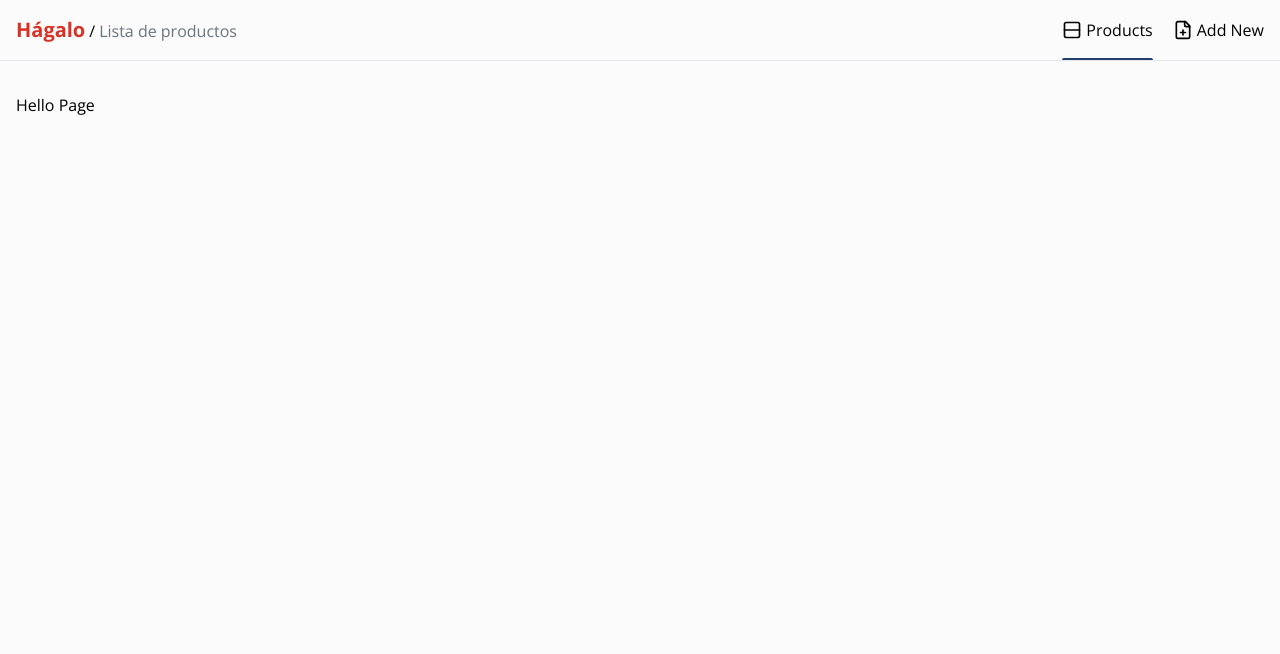
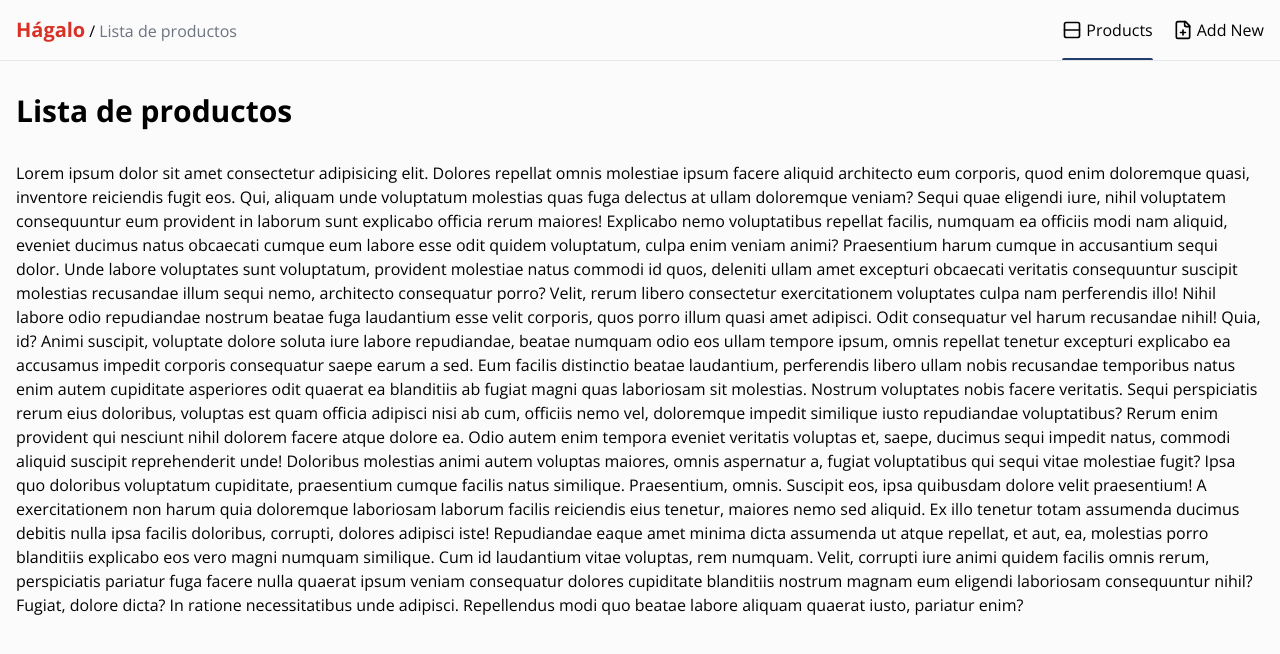
Before and after one commit to jesusrobot0/hagalo-codes-table, a Next.js app: page /list in a window 1280 px wide. Shown: the top 654 px of the page. Built offline with nearby package versions, Linux system fonts and the light colour scheme.

Commit message:
Add TitlePage component

```diff
--- a/src/app/list/page.tsx
+++ b/src/app/list/page.tsx
@@ -1,7 +1,55 @@
+import { TitlePage } from "@/components";
+
 export default function ProductListPage() {
   return (
-    <div>
-      <h1>Hello Page</h1>
-    </div>
+    <>
+      <TitlePage title="Lista de productos" />
+      <p>
+        Lorem ipsum dolor sit amet consectetur adipisicing elit. Dolores
+        repellat omnis molestiae ipsum facere aliquid architecto eum corporis,
+        quod enim doloremque quasi, inventore reiciendis fugit eos. Qui, aliquam
+        unde voluptatum molestias quas fuga delectus at ullam doloremque veniam?
+        Sequi quae eligendi iure, nihil voluptatem consequuntur eum provident in
+        laborum sunt explicabo officia rerum maiores! Explicabo nemo
+        voluptatibus repellat facilis, numquam ea officiis modi nam aliquid,
+        eveniet ducimus natus obcaecati cumque eum labore esse odit quidem
+        voluptatum, culpa enim veniam animi? Praesentium harum cumque in
+        accusantium sequi dolor. Unde labore voluptates sunt voluptatum,
+        provident molestiae natus commodi id quos, deleniti ullam amet excepturi
+        obcaecati veritatis consequuntur suscipit molestias recusandae illum
+        sequi nemo, architecto consequatur porro? Velit, rerum libero
+        consectetur exercitationem voluptates culpa nam perferendis illo! Nihil
+        labore odio repudiandae nostrum beatae fuga laudantium esse velit
+        corporis, quos porro illum quasi amet adipisci. Odit consequatur vel
+        harum recusandae nihil! Quia, id? Animi suscipit, voluptate dolore
+        soluta iure labore repudiandae, beatae numquam odio eos ullam tempore
+        ipsum, omnis repellat tenetur excepturi explicabo ea accusamus impedit
+        corporis consequatur saepe earum a sed. Eum facilis distinctio beatae
+        laudantium, perferendis libero ullam nobis recusandae temporibus natus
+        enim autem cupiditate asperiores odit quaerat ea blanditiis ab fugiat
+        magni quas laboriosam sit molestias. Nostrum voluptates nobis facere
+        veritatis. Sequi perspiciatis rerum eius doloribus, voluptas est quam
+        officia adipisci nisi ab cum, officiis nemo vel, doloremque impedit
+        similique iusto repudiandae voluptatibus? Rerum enim provident qui
+        nesciunt nihil dolorem facere atque dolore ea. Odio autem enim tempora
+        eveniet veritatis voluptas et, saepe, ducimus sequi impedit natus,
+        commodi aliquid suscipit reprehenderit unde! Doloribus molestias animi
+        autem voluptas maiores, omnis aspernatur a, fugiat voluptatibus qui
+        sequi vitae molestiae fugit? Ipsa quo doloribus voluptatum cupiditate,
+        praesentium cumque facilis natus similique. Praesentium, omnis. Suscipit
+        eos, ipsa quibusdam dolore velit praesentium! A exercitationem non harum
+        quia doloremque laboriosam laborum facilis reiciendis eius tenetur,
+        maiores nemo sed aliquid. Ex illo tenetur totam assumenda ducimus
+        debitis nulla ipsa facilis doloribus, corrupti, dolores adipisci iste!
+        Repudiandae eaque amet minima dicta assumenda ut atque repellat, et aut,
+        ea, molestias porro blanditiis explicabo eos vero magni numquam
+        similique. Cum id laudantium vitae voluptas, rem numquam. Velit,
+        corrupti iure animi quidem facilis omnis rerum, perspiciatis pariatur
+        fuga facere nulla quaerat ipsum veniam consequatur dolores cupiditate
+        blanditiis nostrum magnam eum eligendi laboriosam consequuntur nihil?
+        Fugiat, dolore dicta? In ratione necessitatibus unde adipisci.
+        Repellendus modi quo beatae labore aliquam quaerat iusto, pariatur enim?
+      </p>
+    </>
   );
 }
--- a/src/app/new/page.tsx
+++ b/src/app/new/page.tsx
@@ -1,7 +1,9 @@
+import { TitlePage } from "@/components";
+
 export default function NewProductPage() {
   return (
-    <div>
-      <h1>Hello Page</h1>
-    </div>
+    <>
+      <TitlePage title="Agregar producto" />
+    </>
   );
 }
--- a/src/components/index.tsx
+++ b/src/components/index.tsx
@@ -1,2 +1,3 @@
 export { Navbar } from "./navbar/Navbar";
 export { NavbarItem } from "./navbar-item/NavbarItem";
+export { TitlePage } from "./title-page/TitlePage";
--- /dev/null
+++ b/src/components/title-page/TitlePage.tsx
@@ -0,0 +1,12 @@
+interface Props {
+  title: string;
+  description?: string;
+}
+export function TitlePage({ title, description }: Props) {
+  return (
+    <header className="mb-8">
+      <h1 className="text-3xl font-bold">{title}</h1>
+      <p className="">{description}</p>
+    </header>
+  );
+}
```
